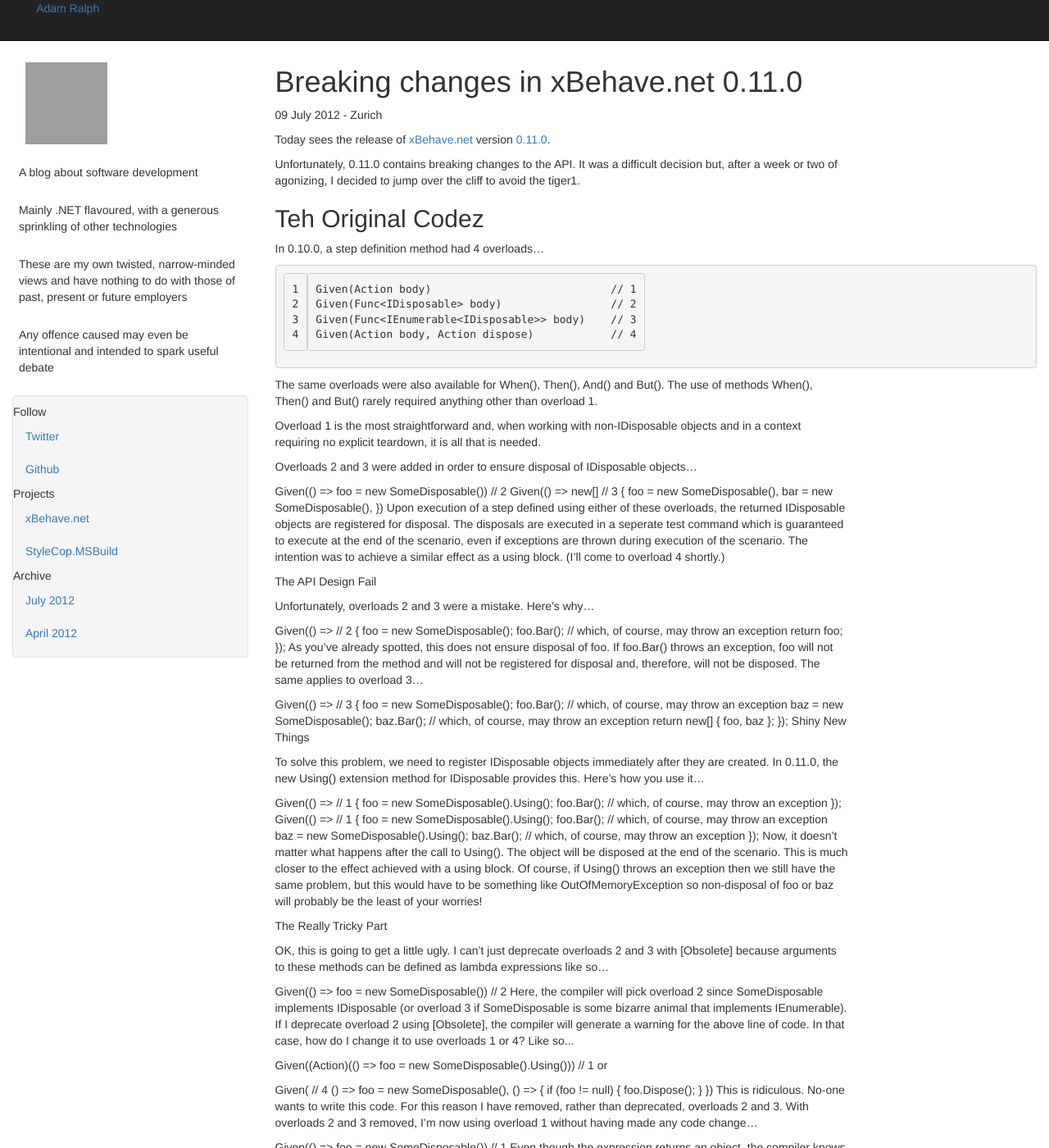
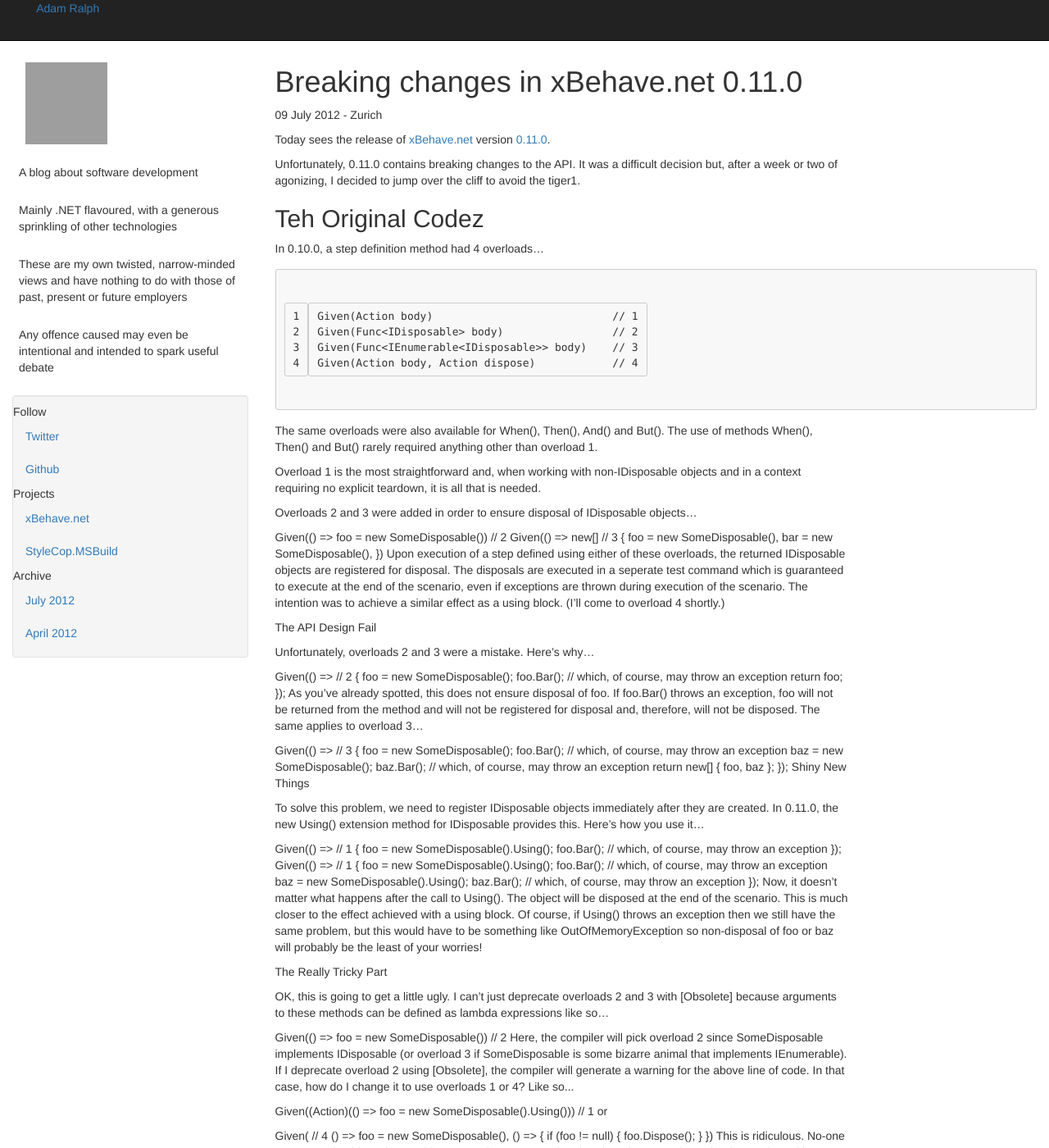
Before and after one commit to adamralph/adamralph.github.com, a Jekyll site: the page built from _posts/2012-07-09-breaking-changes-in-xbehave-net-0-11-0.md, in a window 1280 px wide and 1400 px high. Shown: the whole window at 82% size. Built offline with Jekyll 4.4.1, drawn with Linux system fonts in a browser that asks for light colours; nearby versions of some CDN libraries; library files that are not in the unit come from our copies; Markdown is read by kramdown in place of the engine named in the settings; grey boxes are pictures that could not be loaded.

Commit message:
added code styles

```diff
--- a/_layouts/default.html
+++ b/_layouts/default.html
@@ -29,6 +29,81 @@
 
       #site-description {
         margin-bottom: 16px;
+      }
+
+      code {
+        white-space: nowrap;
+        display: inline;
+      }
+
+      code, tt {
+        background-color: #F8F8F8;
+        border: 1px solid #EAEAEA;
+        border-radius: 3px 3px 3px 3px;
+        margin: 0 2px;
+        padding: 0 5px;
+      }
+
+      pre {
+        background-color: #F8F8F8;
+        border: 1px solid #CCCCCC;
+        border-radius: 3px 3px 3px 3px;
+        font-size: 13px;
+        line-height: 19px;
+        overflow: auto;
+        padding: 6px 10px;
+        margin: 15px 0;
+        display: block;
+      }
+
+      pre code {
+        border: none;
+        white-space: pre;
+        padding: 0;
+      }
+
+      .str {
+        color: #800;
+      }
+
+      .kwd {
+        color: #008;
+      }
+
+      .com {
+        color: #080;
+      }
+
+      .typ {
+        color: #2b91af;
+      }
+
+      .lit {
+        color: #066;
+      }
+
+      .pun, .opn, .clo {
+        color: #660;
+      }
+
+      .tag {
+        color: #008;
+      }
+
+      .atn {
+        color: #606;
+      }
+
+      .atv {
+        color: #080;
+      }
+
+      .dec, .var {
+        color: #606;
+      }
+
+      .fun {
+        color: #2b91af;
       }
     </style>
     <link href="/css/bootstrap-responsive.min.css" rel="stylesheet" />
```
